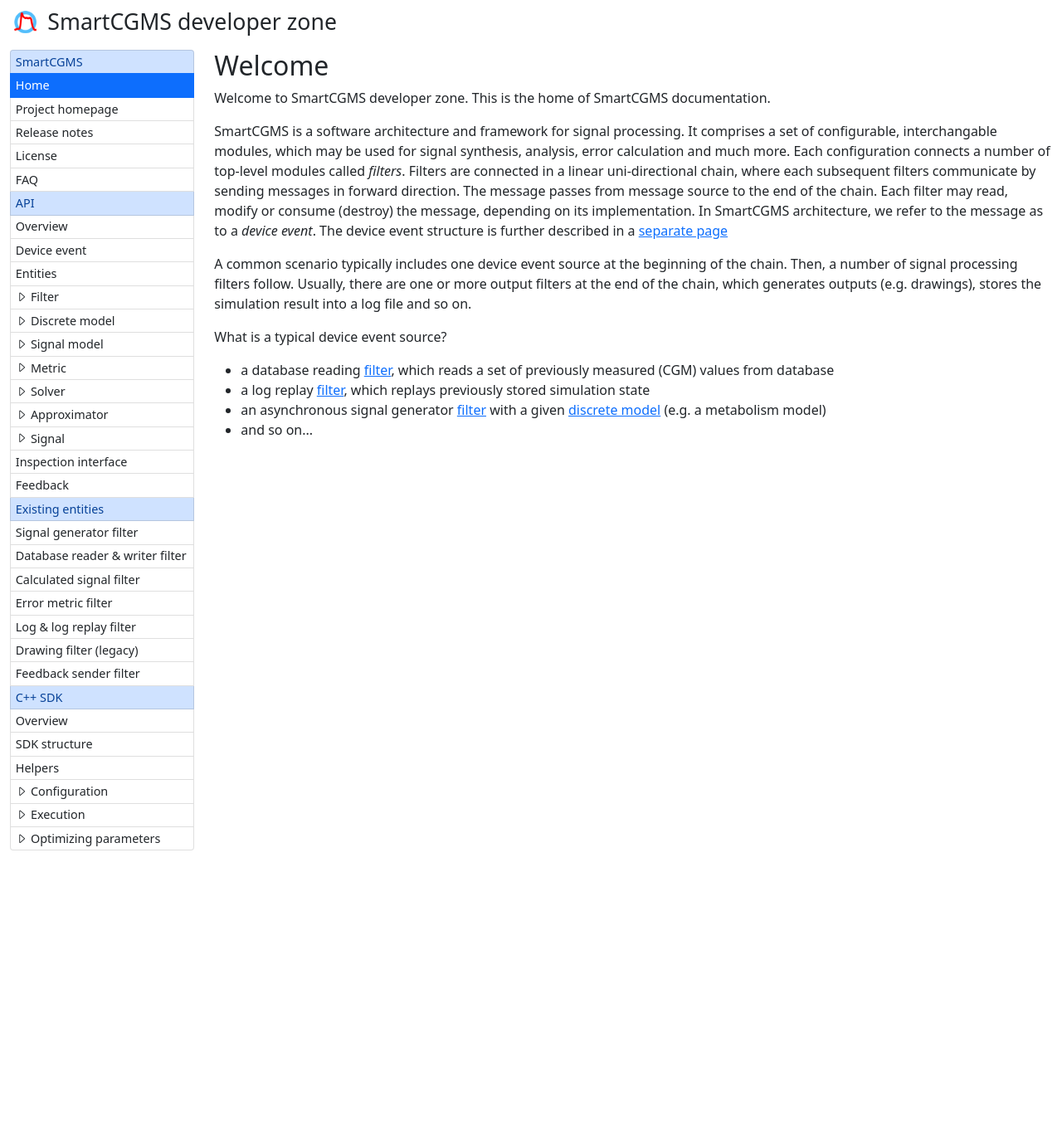
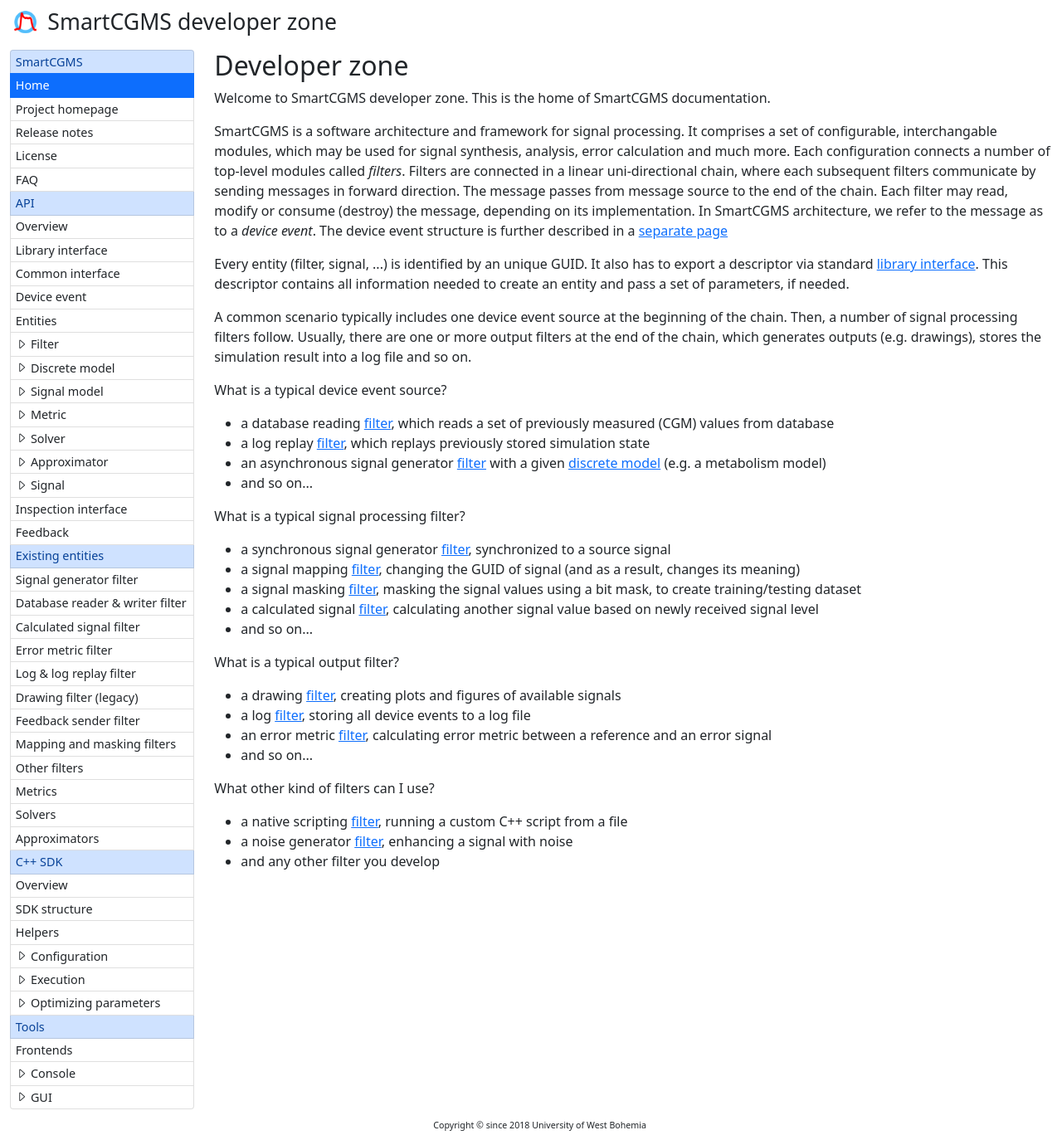
Before and after one commit to MartinUbl/SmartCGMS_Docs, a PHP site: page / in a window 1280 px wide. Shown: the whole page at 83% size. Before the commit the page ends 1025 px from the top, so only its background shows below. Run offline with PHP 8.4, Linux system fonts and the light colour scheme.

Commit message:
Ënhance menu, add the rest of homepage

```diff
--- a/index.php
+++ b/index.php
@@ -30,6 +30,8 @@ require "pages.php";
                 <a <?php echo buildMenuLink("faq") ?> >FAQ</a>
                 <li class="list-group-item list-group-item-primary">API</li>
                 <a <?php echo buildMenuLink("apioverview") ?> >Overview</a>
+                <a <?php echo buildMenuLink("apilibraryinterface") ?> >Library interface</a>
+                <a <?php echo buildMenuLink("apiinterface") ?> >Common interface</a>
                 <a <?php echo buildMenuLink("apideviceevent") ?> >Device event</a>
                 <a <?php echo buildMenuLink("apientities") ?> >Entities</a>
                 <a <?php echo buildMenuLink("apifilter") ?> ><i class="bi bi-caret-right"></i>&nbsp;Filter</a>
@@ -49,6 +51,11 @@ require "pages.php";
                 <a <?php echo buildMenuLink("entlogfilters") ?> >Log &amp; log replay filter</a>
                 <a <?php echo buildMenuLink("entdrawingfilter") ?> >Drawing filter (legacy)</a>
                 <a <?php echo buildMenuLink("entfeedbacksender") ?> >Feedback sender filter</a>
+                <a <?php echo buildMenuLink("entsignalfilters") ?> >Mapping and masking filters</a>
+                <a <?php echo buildMenuLink("entmiscfilters") ?> >Other filters</a>
+                <a <?php echo buildMenuLink("entmetrics") ?> >Metrics</a>
+                <a <?php echo buildMenuLink("entsolvers") ?> >Solvers</a>
+                <a <?php echo buildMenuLink("entapproximators") ?> >Approximators</a>
                 <li class="list-group-item list-group-item-primary">C++ SDK</li>
                 <a <?php echo buildMenuLink("sdkoverview") ?> >Overview</a>
                 <a <?php echo buildMenuLink("sdkstructure") ?> >SDK structure</a>
@@ -56,6 +63,10 @@ require "pages.php";
                 <a <?php echo buildMenuLink("sdkconfiguration") ?> ><i class="bi bi-caret-right"></i>&nbsp;Configuration</a>
                 <a <?php echo buildMenuLink("sdkexecution") ?> ><i class="bi bi-caret-right"></i>&nbsp;Execution</a>
                 <a <?php echo buildMenuLink("sdkoptimizer") ?> ><i class="bi bi-caret-right"></i>&nbsp;Optimizing parameters</a>
+                <li class="list-group-item list-group-item-primary">Tools</li>
+                <a <?php echo buildMenuLink("frontends") ?> >Frontends</a>
+                <a <?php echo buildMenuLink("console") ?> ><i class="bi bi-caret-right"></i>&nbsp;Console</a>
+                <a <?php echo buildMenuLink("gui") ?> ><i class="bi bi-caret-right"></i>&nbsp;GUI</a>
             </ul>
 
         </div>
@@ -63,6 +74,11 @@ require "pages.php";
             <?php includeCurrentPage(); ?>
         </div>
     </div>
+    <div class="row">
+        <div class="col">
+            <footer>Copyright &copy; since 2018 University of West Bohemia</footer>
+        </div>
+    </div>
 </div>
 
     <script src="https://cdn.jsdelivr.net/npm/bootstrap@5.1.3/dist/js/bootstrap.min.js" integrity="sha384-QJHtvGhmr9XOIpI6YVutG+2QOK9T+ZnN4kzFN1RtK3zEFEIsxhlmWl5/YESvpZ13" crossorigin="anonymous"></script>
--- /dev/null
+++ b/pages/apiinterface.php
@@ -0,0 +1,4 @@
+<h2>Common entity interface</h2>
+
+<p>
+</p>
--- /dev/null
+++ b/pages/apilibraryinterface.php
@@ -0,0 +1,4 @@
+<h2>Library interface</h2>
+
+<p>
+</p>
--- /dev/null
+++ b/pages/apioverview.php
@@ -0,0 +1,6 @@
+<h2>API overview</h2>
+
+<p>
+TODO
+<!-- cleneni do dynamickych knihoven, scgms.dll, odkaz na COM/IUnknown, ... -->
+</p>
--- a/pages/default.php
+++ b/pages/default.php
@@ -1,4 +1,4 @@
-<h2>Welcome</h2>
+<h2>Developer zone</h2>
 
 <p>Welcome to SmartCGMS developer zone. This is the home of SmartCGMS documentation.</p>
 
@@ -6,6 +6,11 @@
 SmartCGMS is a software architecture and framework for signal processing. It comprises a set of configurable, interchangable modules, which may be used for signal synthesis, analysis, error calculation and much more. Each configuration connects a number of
 top-level modules called <i>filters</i>. Filters are connected in a linear uni-directional chain, where each subsequent filters communicate by sending messages in forward direction. The message passes from message source to the end of the chain. Each filter may
 read, modify or consume (destroy) the message, depending on its implementation. In SmartCGMS architecture, we refer to the message as to a <i>device event</i>. The device event structure is further described in a <a href="?page=apideviceevent">separate page</a>
+</p>
+
+<p>
+Every entity (filter, signal, ...) is identified by an unique GUID. It also has to export a descriptor via standard <a href="?page=apilibraryinterface">library interface</a>. This descriptor contains all information needed to create an entity and pass a set of
+parameters, if needed.
 </p>
 
 <p>
@@ -22,3 +27,33 @@ What is a typical device event source?
     <li>and so on...</li>
 </ul>
 </p>
+
+<p>
+What is a typical signal processing filter?
+<ul>
+    <li>a synchronous signal generator <a href="?page=apifilter">filter</a>, synchronized to a source signal</li>
+    <li>a signal mapping <a href="?page=apifilter">filter</a>, changing the GUID of signal (and as a result, changes its meaning)</li>
+    <li>a signal masking <a href="?page=apifilter">filter</a>, masking the signal values using a bit mask, to create training/testing dataset</li>
+    <li>a calculated signal <a href="?page=apifilter">filter</a>, calculating another signal value based on newly received signal level</li>
+    <li>and so on...</li>
+</ul>
+</p>
+
+<p>
+What is a typical output filter?
+<ul>
+    <li>a drawing <a href="?page=apifilter">filter</a>, creating plots and figures of available signals</li>
+    <li>a log <a href="?page=apifilter">filter</a>, storing all device events to a log file</li>
+    <li>an error metric <a href="?page=apifilter">filter</a>, calculating error metric between a reference and an error signal</li>
+    <li>and so on...</li>
+</ul>
+</p>
+
+<p>
+What other kind of filters can I use?
+<ul>
+    <li>a native scripting <a href="?page=apifilter">filter</a>, running a custom C++ script from a file</li>
+    <li>a noise generator <a href="?page=apifilter">filter</a>, enhancing a signal with noise</li>
+    <li>and any other filter you develop</li>
+</ul>
+</p>
--- /dev/null
+++ b/pages/faq.php
@@ -0,0 +1,5 @@
+<h2>Frequently asked questions</h2>
+
+<p>
+<i>There will be a frequently asked questions section</i>
+</p>
--- a/pages/releasenotes.php
+++ b/pages/releasenotes.php
@@ -0,0 +1,5 @@
+<h2>Release notes</h2>
+
+<p>
+<i>There will be a summary of changes on each release.</i>
+</p>
--- a/style.css
+++ b/style.css
@@ -15,3 +15,12 @@ h1
     font-size: 0.9em;
     padding: 0.2em 0.6em 0.2em 0.4em;
 }
+
+footer
+{
+    font-size: 8pt;
+    text-align: center;
+    display: block;
+    width: 100%;
+    margin: 1em;
+}
```
Also changed, not shown: pages/license.php (added, +33 -0 lines).
